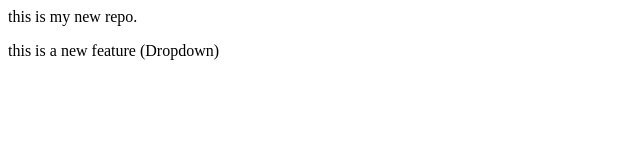
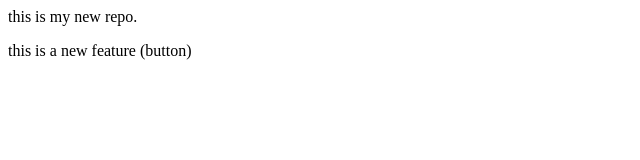
Before and after one commit to Developer-myself/localrepo, a plain HTML site: page index.html in a window 1280 px wide. Shown: the full height of the page, 0-640 px from the left. Drawn offline with Linux system fonts and the light colour scheme.

Commit message:
Add button

```diff
--- a/index.html
+++ b/index.html
@@ -1,2 +1,2 @@
 <p>this is my new repo.</p>
-<p>this is a new feature (Dropdown)</p>
+<p>this is a new feature (button)</p>
```
